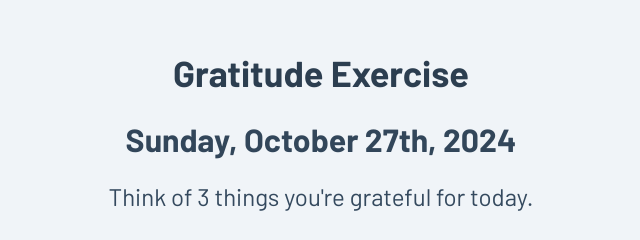
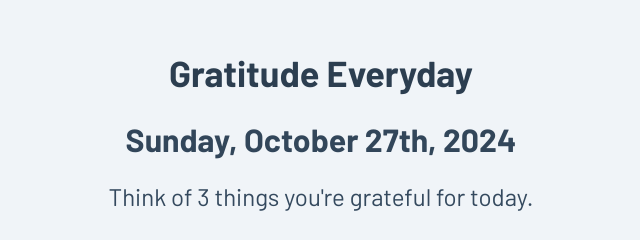
Before and after one commit to bwindeler/gratitude, a plain HTML site: page index.html in a window 1280 px wide. Shown: the part 165-405 px from the top of the page, 319-959 px from the left. Drawn offline with Linux system fonts and the light colour scheme.

Commit message:
name update again

```diff
--- a/index.html
+++ b/index.html
@@ -117,7 +117,7 @@
   </head>
   <body>
     <div class="container">
-      <h1>Gratitude Exercise</h1>
+      <h1>Gratitude Everyday</h1>
       <h2 id="currentDate"></h2>
       <h3 id="exerciseText"></h3>
       <div class="button-container">
```
